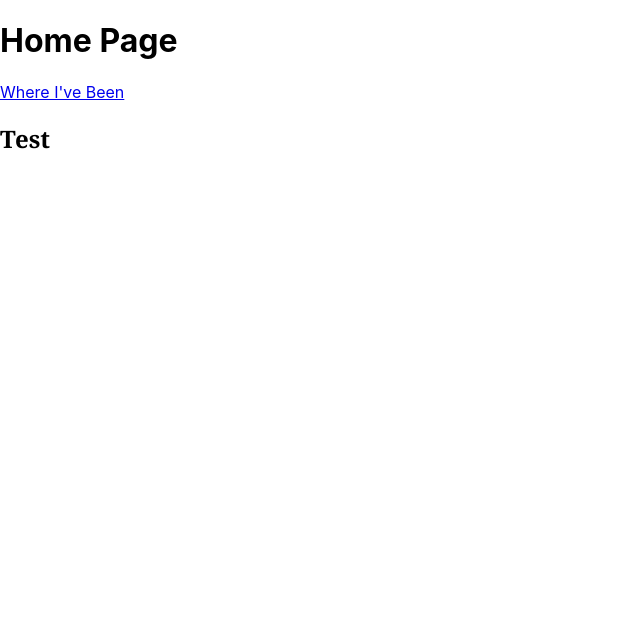
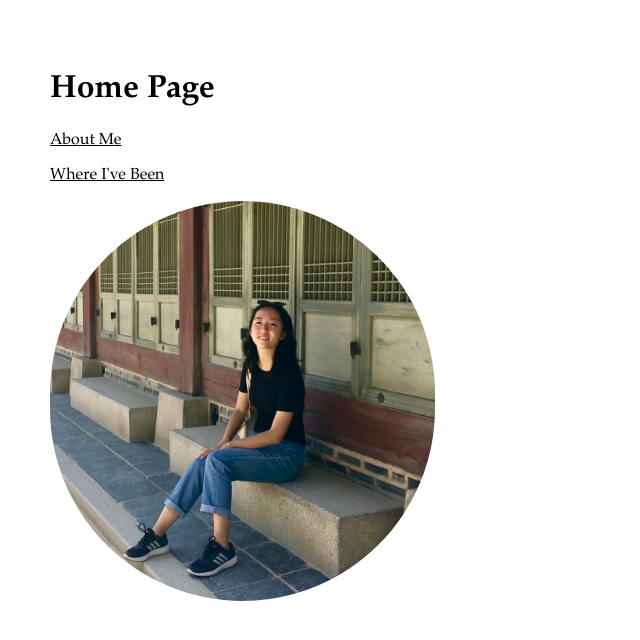
Before and after one commit to lzha97/lzha97.github.io, a React (Create React App) app: page / in a window 1280 px wide. Shown: the top 640 px of the page, without its empty margins (0-640 px from the left). Built offline with nearby package versions, Linux system fonts and the light colour scheme.

Commit message:
created basic menu

```diff
--- a/public/index.html
+++ b/public/index.html
@@ -19,7 +19,6 @@
   <body>
     <noscript>You need to enable JavaScript to run this app.</noscript>
     <div id="root"></div>
-      <h2>Test</h2>
     <!--
       This HTML file is a template.
       If you open it directly in the browser, you will see an empty page.
--- a/src/App.css
+++ b/src/App.css
@@ -31,3 +31,20 @@
     transform: rotate(360deg);
   }
 }
+
+p {
+  font-family:"Palatino Linotype", "Book Antiqua", Palatino, serif;
+  color: #000000;
+}
+
+a {
+  color: #000000;
+}
+
+h1 {
+  font-family:"Palatino Linotype", "Book Antiqua", Palatino, serif;
+}
+
+.container {
+  padding: 50px;
+}
--- a/src/index.css
+++ b/src/index.css
@@ -7,6 +7,8 @@ body {
   -moz-osx-font-smoothing: grayscale;
 
 }
+
+
 
 code {
   font-family: source-code-pro, Menlo, Monaco, Consolas, "Courier New",
--- a/src/index.js
+++ b/src/index.js
@@ -15,5 +15,5 @@ ReactDOM.render(
 
 // If you want your app to work offline and load faster, you can change
 // unregister() to register() below. Note this comes with some pitfalls.
-// Learn more about service workers: https://bit.ly/CRA-PWA
+// Learn more about service workers: https://bit.ly/CRA-PW
 serviceWorker.unregister();
--- a/src/pages/HomePage.js
+++ b/src/pages/HomePage.js
@@ -1,13 +1,22 @@
 import React, { Component } from 'react'
 import { Link } from 'react-router-dom'
+import "../styles/HomePage.css"
+import my_photo from "../assets/my_photo.jpg"
 
 export default function HomePage(){
     return (
         <div className="container">
             <h1> Home Page</h1>
             <p>
+                <Link to='/'>About Me</Link>
+            </p>
+            <p>
                 <Link to='/map'>Where I've Been</Link>
             </p>
+
+            <div>
+                <img className="profile-pic" src={my_photo}></img>
+            </div>
         </div>
     )
 }
--- a/src/pages/MapPage.js
+++ b/src/pages/MapPage.js
@@ -2,10 +2,14 @@ import React, { Component } from 'react'
 import Map from '../Map'
 import {Link} from 'react-router-dom'
 
+
 export default function MapPage() {
     return (
         <div className="container">
-            <Link to="/">Home</Link>
+            <h1> Map Page</h1>
+            <p>
+            <Link to="/">About Me</Link>
+            </p>
             <br></br>
             <Map />
 
--- /dev/null
+++ b/src/styles/HomePage.css
@@ -0,0 +1,4 @@
+.profile-pic{
+    height: 400px;
+    border-radius: 200px;
+}
--- /dev/null
+++ b/src/styles/MapPage.css
@@ -0,0 +1,16 @@
+p {
+    font-family:"Palatino Linotype", "Book Antiqua", Palatino, serif;
+    color: #000000;
+}
+
+a {
+    color: #000000;
+}
+
+h1 {
+    font-family:"Palatino Linotype", "Book Antiqua", Palatino, serif;
+}
+
+.container {
+    padding: 50px;
+}
```
Also changed, not shown: src/assets/my_photo.jpg (added), 1 other file (tests, documents, lock files or other folders).
